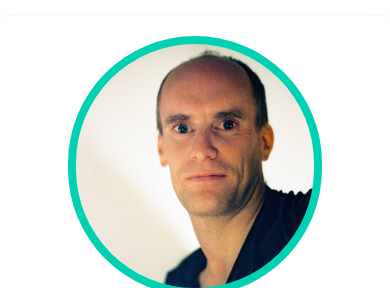
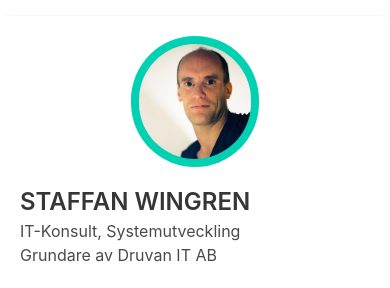
Before and after one commit to staffanwingren/cv, a plain HTML site: page docs/index.html in a window 390 px wide. Shown: the top 288 px of the page. Drawn offline with nearby package versions, Linux system fonts and the light colour scheme.

Commit message:
Set fixed size of image for better layout on mobile

```diff
--- a/docs/index.html
+++ b/docs/index.html
@@ -5,7 +5,7 @@
   <meta name="generator" content="pandoc" />
   <meta name="viewport" content="width=device-width, initial-scale=1.0, user-scalable=yes" />
   <meta name="author" content="Staffan Wingren" />
-  <title>CV - Staffan Wingren - Druvan IT</title>
+  <title>CV - Staffan Wingren - Druvan IT AB</title>
   <link rel="stylesheet" href="https://cdn.jsdelivr.net/npm/bulma@0.9.4/css/bulma.min.css" />
   <link rel="stylesheet" href="style.css" />
   <!--[if lt IE 9]>
@@ -16,7 +16,8 @@
     <div class="container is-max-desktop mt-4">
       <!--<section class="hero is-primary">
         <header id="title-block-header">
-          <h1 class="title is-1">CV - Staffan Wingren - Druvan IT</h1>
+          <h1 class="title is-1">CV - Staffan Wingren - Druvan IT
+AB</h1>
         </header>
       </section>-->
 
@@ -24,7 +25,7 @@
       <div class="columns is-variable is-8">
         <section class="column is-one-third">
 <section class="block">
-  <figure class="image mx-6 mb-5 container">
+  <figure class="image is-128x128 container mb-5">
     <img src="staffan_sq.jpg" class="is-rounded p-2 has-background-primary" />
   </figure>
   <h3 class="title is-4" id="name">Staffan Wingren</h5>
```
Also changed, not shown: sidebar.html (+1 -1 lines), 1 other file.
